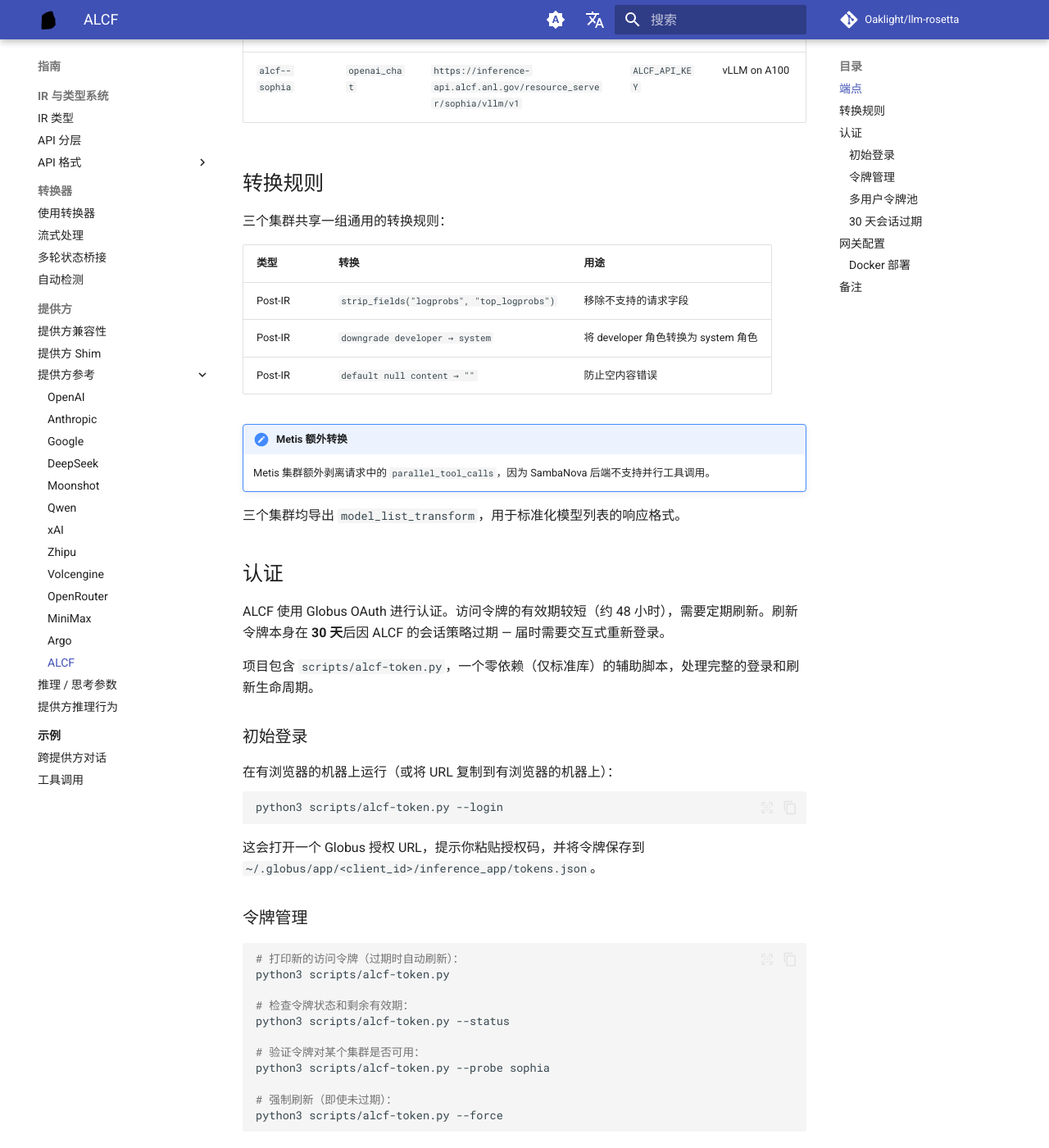
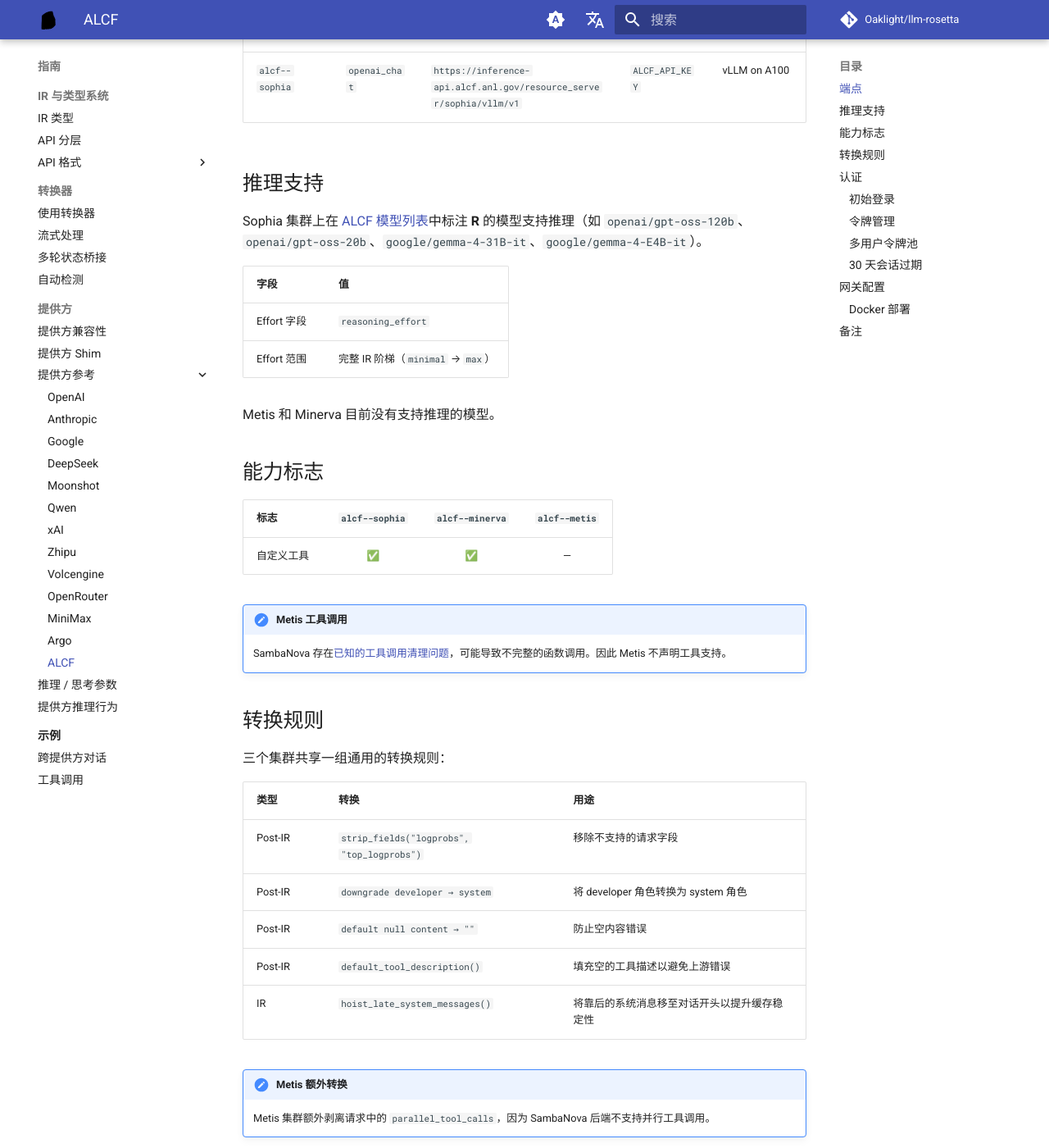
Before and after one commit to Oaklight/llm-rosetta, an MkDocs documentation site: the page built from docs/guide/providers/alcf.md, in a window 1280 px wide and 1400 px high, scrolled down 590 px. Shown: the whole window at 82% size. Built offline with MkDocs 1.6.1 and Material for MkDocs 9.7.7, drawn with Linux system fonts in a browser that asks for light colours; comment, search, counter and statistics services are not loaded; some of the changed text lies outside the part shown.

Commit message:
docs: 更新 ALCF 指南，添加推理支持、能力标志和完整转换规则
添加推理支持章节（sophia effort_field）、能力标志表（sophia/minerva
工具支持）、hoist_late_system_messages 和 default_tool_description
到转换规则表、Minerva 响应转换说明。移除过时的"不支持推理"描述。

```diff
--- a/docs/guide/providers/alcf.md
+++ b/docs/guide/providers/alcf.md
@@ -10,6 +10,26 @@
 | `alcf--minerva` | `openai_chat` | `https://inference-api.alcf.anl.gov/resource_server/minerva/api/v1` | `ALCF_API_KEY` | NVIDIA B200 |
 | `alcf--sophia` | `openai_chat` | `https://inference-api.alcf.anl.gov/resource_server/sophia/vllm/v1` | `ALCF_API_KEY` | vLLM on A100 |
 
+## 推理支持
+
+Sophia 集群上在 [ALCF 模型列表](https://docs.alcf.anl.gov/services/inference-endpoints/#available-models)中标注 **R** 的模型支持推理（如 `openai/gpt-oss-120b`、`openai/gpt-oss-20b`、`google/gemma-4-31B-it`、`google/gemma-4-E4B-it`）。
+
+| 字段 | 值 |
+|:---|:---|
+| Effort 字段 | `reasoning_effort` |
+| Effort 范围 | 完整 IR 阶梯（`minimal` → `max`） |
+
+Metis 和 Minerva 目前没有支持推理的模型。
+
+## 能力标志
+
+| 标志 | `alcf--sophia` | `alcf--minerva` | `alcf--metis` |
+|:---|:---:|:---:|:---:|
+| 自定义工具 | ✅ | ✅ | — |
+
+!!! note "Metis 工具调用"
+    SambaNova 存在[已知的工具调用清理问题](https://docs.alcf.anl.gov/services/inference-endpoints/#metis-tool-calling)，可能导致不完整的函数调用。因此 Metis 不声明工具支持。
+
 ## 转换规则
 
 三个集群共享一组通用的转换规则：
@@ -19,9 +39,14 @@
 | Post-IR | `strip_fields("logprobs", "top_logprobs")` | 移除不支持的请求字段 |
 | Post-IR | `downgrade developer → system` | 将 developer 角色转换为 system 角色 |
 | Post-IR | `default null content → ""` | 防止空内容错误 |
+| Post-IR | `default_tool_description()` | 填充空的工具描述以避免上游错误 |
+| IR | `hoist_late_system_messages()` | 将靠后的系统消息移至对话开头以提升缓存稳定性 |
 
 !!! note "Metis 额外转换"
     Metis 集群额外剥离请求中的 `parallel_tool_calls`，因为 SambaNova 后端不支持并行工具调用。
+
+!!! note "Minerva 响应转换"
+    Minerva 在响应上应用 `rewrite_harmony_tool_calls()`，修复 `inkling-bf16` 偶尔将工具调用作为纯文本而非结构化 `tool_calls` 字段输出的问题。
 
 三个集群均导出 `model_list_transform`，用于标准化模型列表的响应格式。
 
```
Also changed, not shown: other parts of docs/guide/providers/alcf.md (+0 -1 lines).
